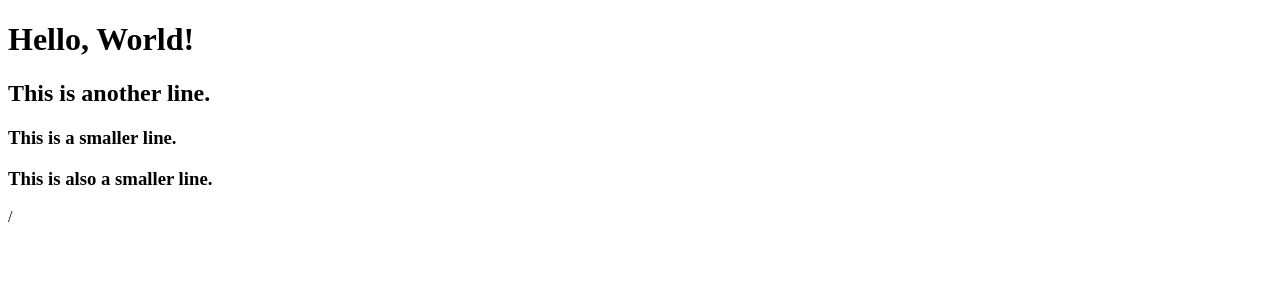
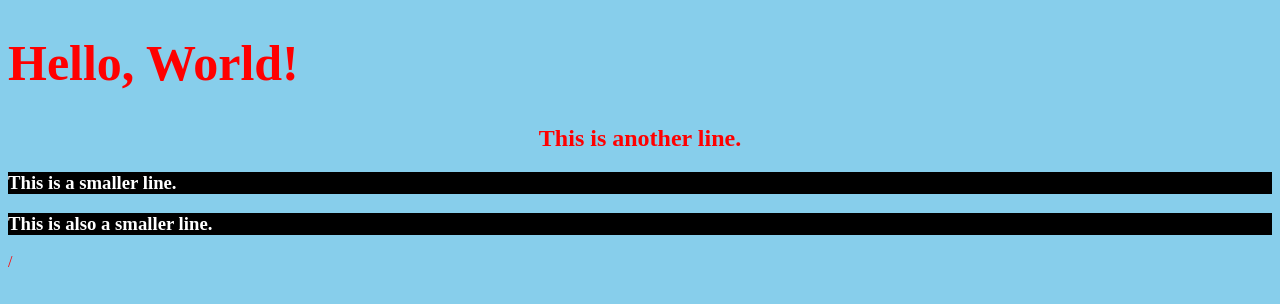
Before and after one commit to Monkman06/Prework-html, a plain HTML site: page index.html in a window 1280 px wide. Drawn offline with Linux system fonts and the light colour scheme.

Commit message:
Add files via upload
There was an error in my intial upload. I accidentaly uploaded the first draft. Nothing was modified in the minutes between sending Rutgers the URL address and this upload.

```diff
--- a/index.html
+++ b/index.html
@@ -2,6 +2,26 @@
 <html>
   <head>
       <title>Our Title</title>
+
+      <style>
+            body{background-color: skyblue;
+                color:red;
+
+            }
+
+            h1{
+              font-size:50px;
+            }
+
+            h2{
+              text-align:center;
+            }
+
+            h3{
+              background-color: black;
+              color:white;
+            }
+      </style>
   </head>
   <body>
       <h1>Hello, World!</h1>
```
